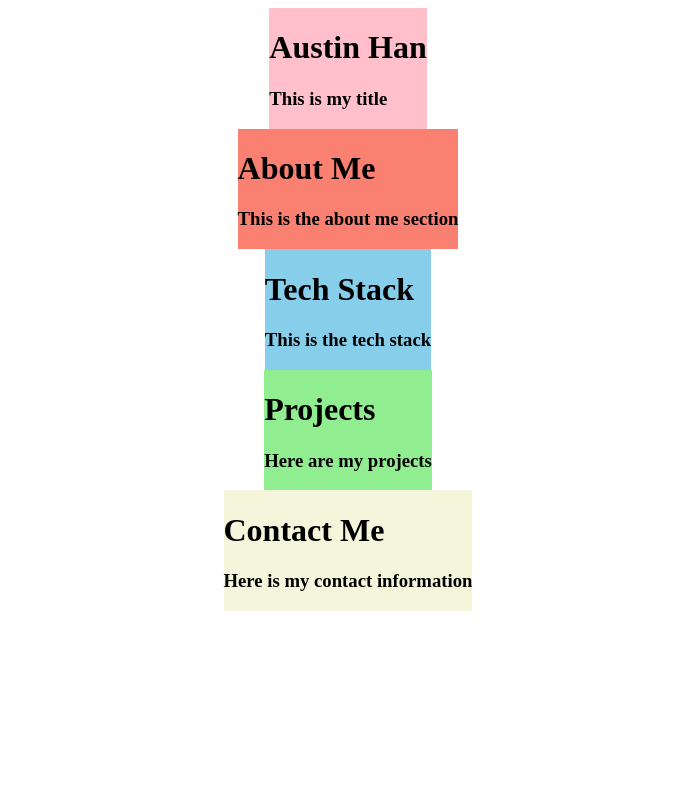
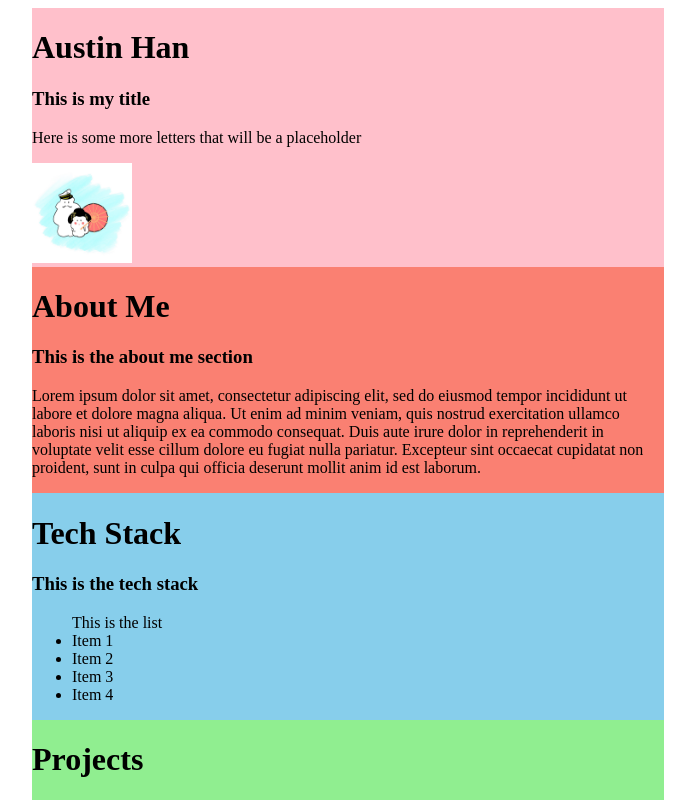
Before and after one commit to austinbhan/portfolioV2, a React app: page / in a window 1280 px wide. Shown: the top 800 px of the page, without its empty margins (292-987 px from the left). Built offline with nearby package versions, Linux system fonts and the light colour scheme.

Commit message:
Styling and some placeholders

```diff
--- a/src/Components/AboutMe.jsx
+++ b/src/Components/AboutMe.jsx
@@ -5,6 +5,16 @@ export default function AboutMe() {
     <div className={styles.aboutMe}>
       <h1>About Me</h1>
       <h3>This is the about me section</h3>
+      <p>Lorem ipsum dolor sit amet,
+        consectetur adipiscing elit,
+        sed do eiusmod tempor incididunt ut labore et
+        dolore magna aliqua. Ut enim ad minim veniam,
+        quis nostrud exercitation ullamco laboris
+        nisi ut aliquip ex ea commodo consequat.
+        Duis aute irure dolor in reprehenderit in
+        voluptate velit esse cillum dolore eu fugiat nulla pariatur.
+        Excepteur sint occaecat cupidatat non proident,
+        sunt in culpa qui officia deserunt mollit anim id est laborum.</p>
     </div>
   );
 }
--- a/src/Components/Header.jsx
+++ b/src/Components/Header.jsx
@@ -5,6 +5,10 @@ export default function Header() {
     <div className={styles.headerPage}>
       <h1>Austin Han</h1>
       <h3>This is my title</h3>
+      <p>Here is some more letters that will be a placeholder</p>
+      <img
+        className={styles.profilePicture}
+        src={require('../Assets/placeholder.jpg')} />
     </div>
   );
 }
--- a/src/Components/TechStack.jsx
+++ b/src/Components/TechStack.jsx
@@ -5,6 +5,12 @@ export default function TechStack() {
     <div className={styles.techStack}>
       <h1>Tech Stack</h1>
       <h3>This is the tech stack</h3>
+      <ul>This is the list
+        <li>Item 1</li>
+        <li>Item 2</li>
+        <li>Item 3</li>
+        <li>Item 4</li>
+      </ul>
     </div>
   );
 }
--- a/src/app.css
+++ b/src/app.css
@@ -1,7 +1,12 @@
 .App {
     display: flex;
     flex-direction: column;
-    align-items: center;
+    width: 50%;
+}
+
+.container {
+    display: flex;
+    justify-content: center;
 }
 
 .headerPage {
@@ -10,6 +15,7 @@
 
 .aboutMe {
     background-color: salmon;
+
 }
 
 .techStack {
@@ -20,6 +26,10 @@
     background-color: lightgreen;
 }
 
+.profilePicture {
+    width: 100px;
+}
+
 .contactMe {
     background-color: beige;
 }
--- a/src/app.jsx
+++ b/src/app.jsx
@@ -11,6 +11,8 @@ import ContactMe from './Components/ContactMe';
 
 export default function App() {
   return(
+    <div className={styles.container}>
+
       <div className={styles.App}>
         <Router>
           <Header />
@@ -20,5 +22,6 @@ export default function App() {
           <ContactMe />
         </Router>
       </div>
+    </div>
   );
 }
```
Also changed, not shown: src/Assets/placeholder.jpg (added). Lines whose indentation alone changed are shown as unchanged.
